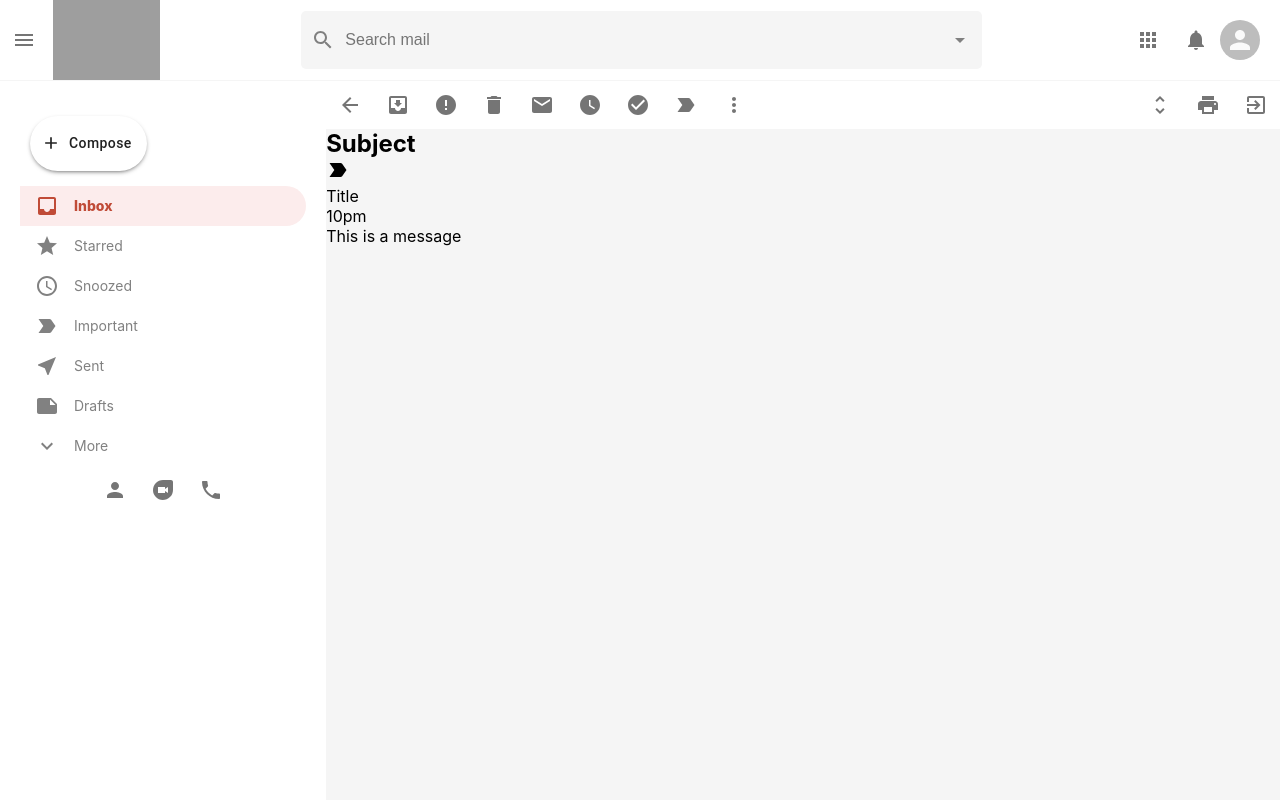
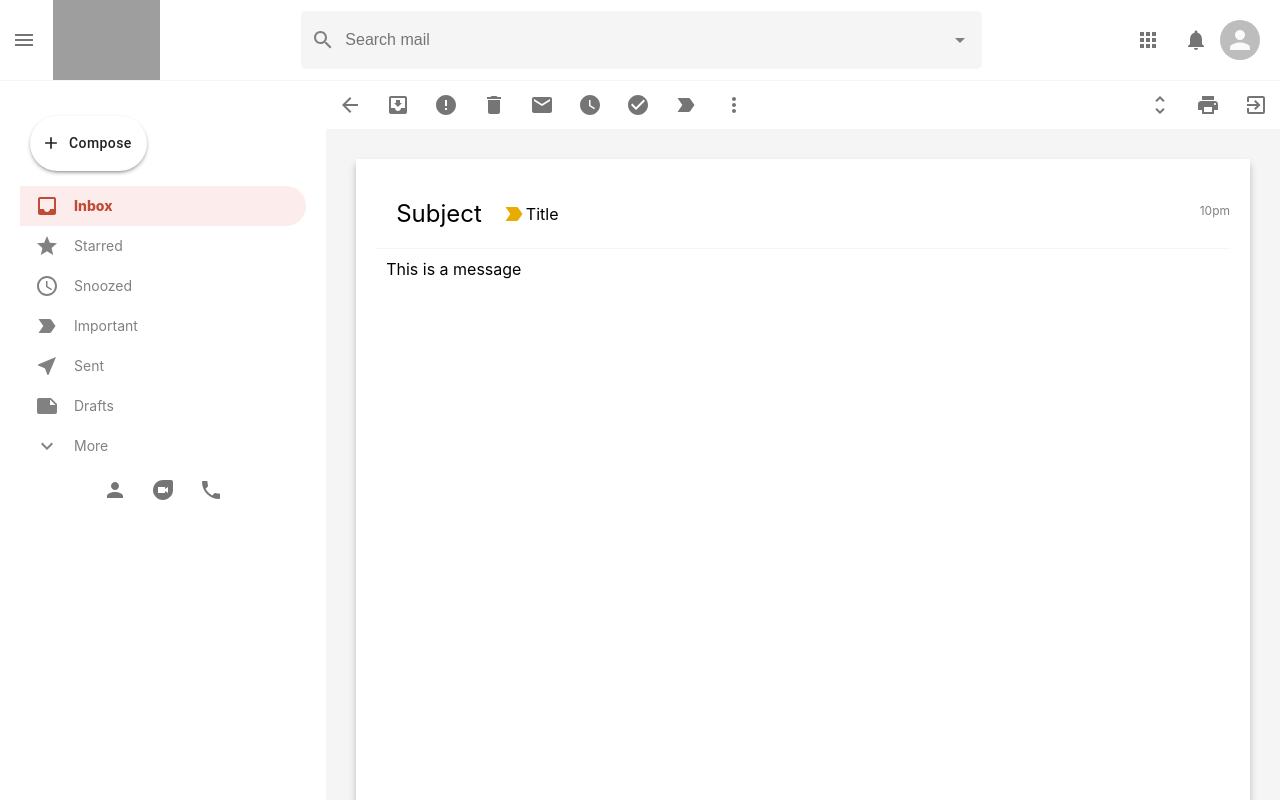
Before and after one commit to apolloproductionsdj/gmail-clone, a React (Create React App) app: page /mail in a window 1280 px wide. Shown: the top 800 px of the page. Built offline with nearby package versions, Linux system fonts and the light colour scheme; grey boxes are pictures that could not be loaded.

Commit message:
finished with <Mail /> and styling. Also setup back button in mail component to use useHistory of react-router-dom

```diff
--- a/src/Mail.css
+++ b/src/Mail.css
@@ -1,6 +1,5 @@
 .mail {
     flex: 1;
-    /* display: flex; */
     background-color: whitesmoke;
 }
 
@@ -14,7 +13,7 @@
     display: flex;
 }
 
-/* .mail__body {
+.mail__body {
     display: flex;
     flex-direction: column;
     margin: 30px;
@@ -22,4 +21,35 @@
     padding: 20px;
     height: 100vh;
     box-shadow: 0px 5px 7px 0px rgba(0, 0, 0, 0.24);
-} */
+}
+
+.mail__bodyHeader {
+    display: flex;
+    align-items: center;
+    border-bottom: 1px solid whitesmoke;
+    padding: 20px;
+    position: relative;
+}
+
+.mail__important {
+    color: #e8ab02 !important;
+}
+
+.mail__message > p {
+    padding: 10px;
+    margin-right: 20px;
+    overflow-wrap: break-word;
+}
+
+.mail__bodyHeader > h2 {
+    font-weight: 400;
+    margin-right: 20px;
+}
+
+.mail__time {
+    position: absolute;
+    top: 24px;
+    right: 0;
+    font-size: 12px;
+    color: gray;
+}
--- a/src/Mail.js
+++ b/src/Mail.js
@@ -22,7 +22,6 @@ function Mail() {
     return (
         <div className="mail">
             <div className="mail__tools">
-
                 <div className="mail__toolsLeft">
                     <IconButton onClick={() => history.push("/")}>
                         <ArrowBackIcon />
@@ -59,11 +58,9 @@ function Mail() {
                     <IconButton>
                         <MoreVertIcon />
                     </IconButton>
-
                 </div>
 
                 <div className="mail__toolsRight">
-
                     <IconButton>
                         <UnfoldMoreIcon />
                     </IconButton>
@@ -82,13 +79,12 @@ function Mail() {
                     <h2>Subject</h2>
                     <LabelImportantIcon className="mail__important" />
                     <p>Title</p>
-                    <p>10pm</p>
+                    <p className="mail__time">10pm</p>
                 </div>
 
                 <div className="mail__message">
-                    This is a message
+                    <p>This is a message</p>
                 </div>
-
             </div>
         </div>
     );
--- a/src/app/store.js
+++ b/src/app/store.js
@@ -1,8 +1,8 @@
 import { configureStore } from '@reduxjs/toolkit';
-import counterReducer from '../features/counterSlice';
+import mailReducer from '../features/mailSlice';
 
 export default configureStore({
   reducer: {
-    counter: counterReducer,
+    mail: mailReducer,
   },
 });
```
Also changed, not shown: src/features/mailSlice.js (renamed from src/features/counterSlice.js), 1 other file (tests, documents, lock files or other folders).
